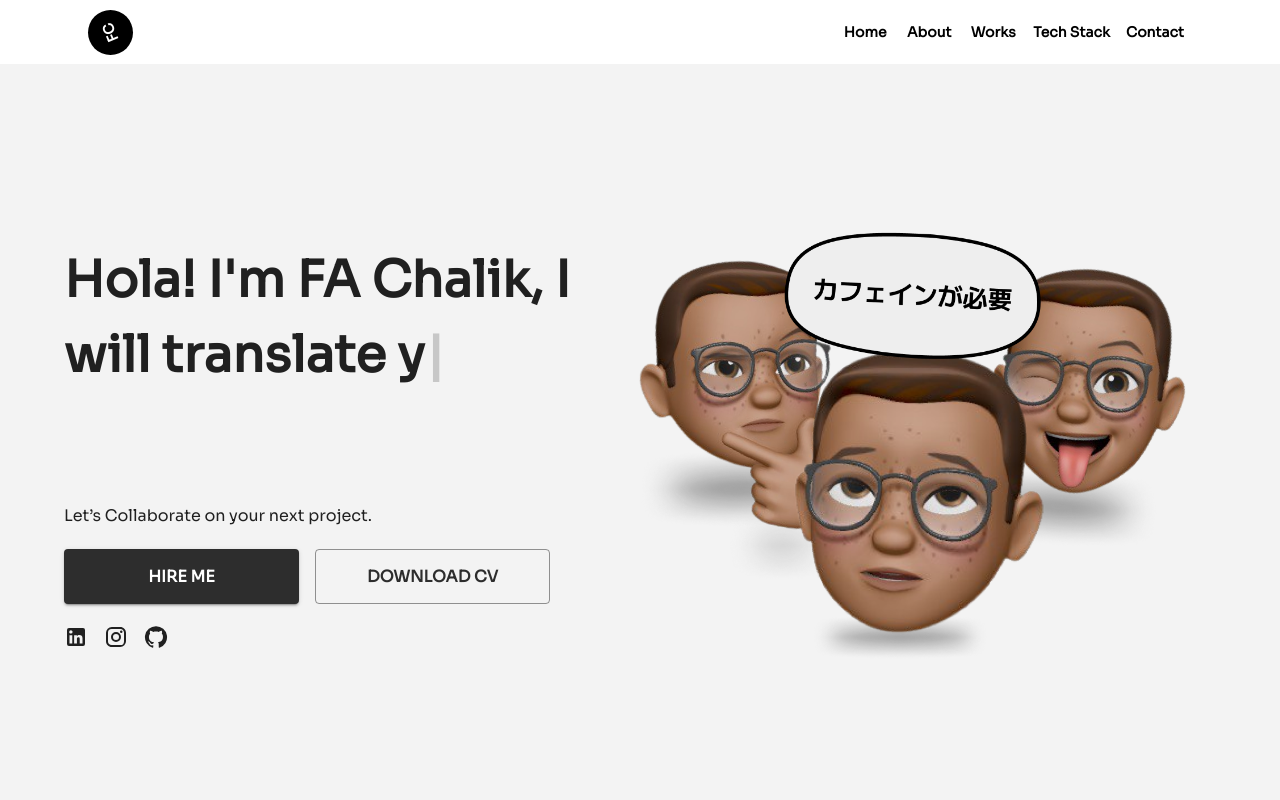
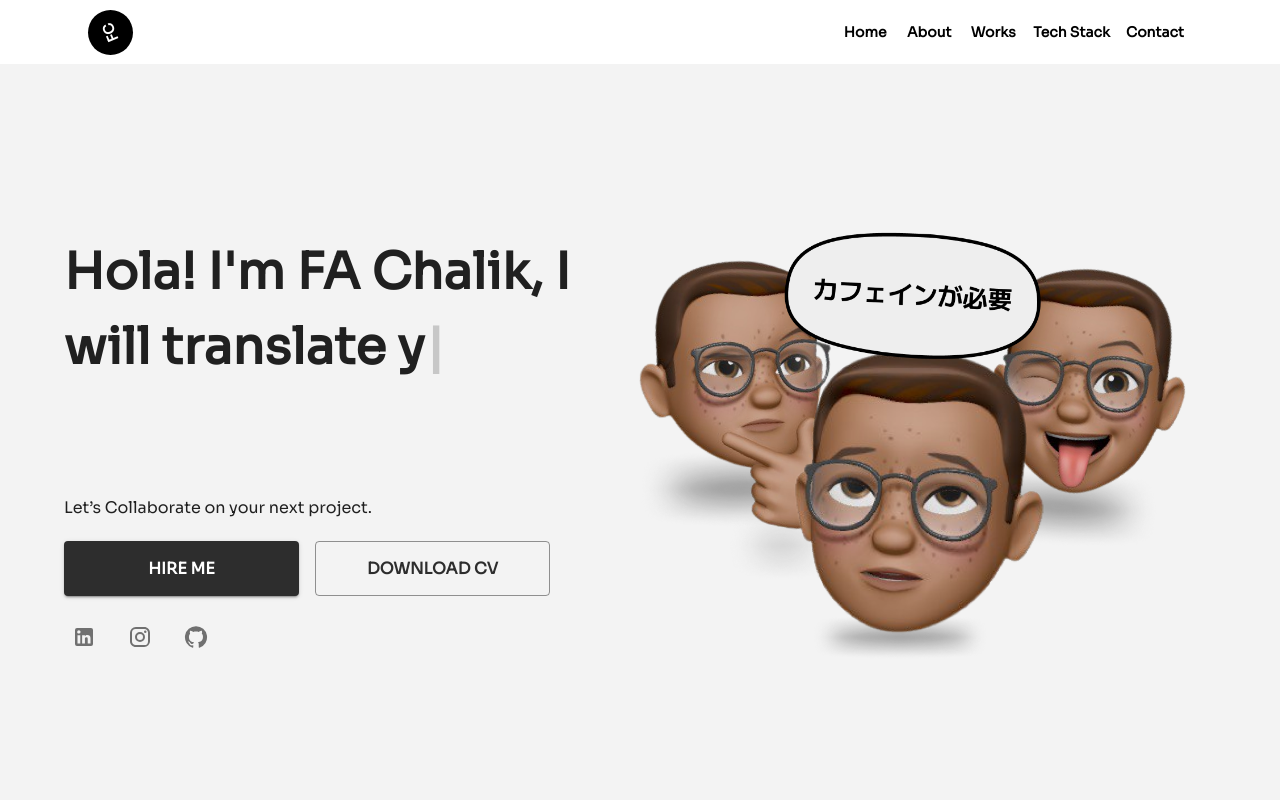
Before and after one commit to fachalik/porto_chalik, a Next.js app: page / in a window 1280 px wide. Shown: the top 800 px of the page. Built offline with nearby package versions, Linux system fonts and the light colour scheme.

Commit message:
feat: update style in header and sosial media 👌
update height in header and sosial media

```diff
--- a/components/Molecules/MFooter.tsx
+++ b/components/Molecules/MFooter.tsx
@@ -9,6 +9,9 @@ import {
   Box,
   Grid,
   TextField,
+  Link,
+  Tooltip,
+  IconButton,
 } from "@mui/material";
 
 import InstagramIcon from "@mui/icons-material/Instagram";
@@ -17,6 +20,15 @@ import GitHubIcon from "@mui/icons-material/GitHub";
 import AButton from "../Atoms/AButton";
 
 const MFooter = () => {
+  const ItemIcon = ({ href, children, tooltipData }: any) => {
+    return (
+      <Link href={href} underline="none" target={"_blank"}>
+        <Tooltip title={tooltipData}>
+          <IconButton>{children}</IconButton>
+        </Tooltip>
+      </Link>
+    );
+  };
   return (
     <Container
       maxWidth="xl"
@@ -65,9 +77,24 @@ const MFooter = () => {
               alignItems={"center"}
               spacing={2}
             >
-              <LinkedInIcon />
-              <InstagramIcon />
-              <GitHubIcon />
+              <ItemIcon
+                href={process.env.NEXT_PUBLIC_LINKEDIN_URL}
+                tooltipData={"fachalik"}
+              >
+                <LinkedInIcon />
+              </ItemIcon>
+              <ItemIcon
+                href={process.env.NEXT_PUBLIC_INSTAGRAM_URL}
+                tooltipData={"fachalik"}
+              >
+                <InstagramIcon />
+              </ItemIcon>
+              <ItemIcon
+                href={process.env.NEXT_PUBLIC_GITHUB_URL}
+                tooltipData={"fachalik"}
+              >
+                <GitHubIcon />
+              </ItemIcon>
             </Stack>
           </Stack>
           <Stack
--- a/components/Molecules/MThumbnail.tsx
+++ b/components/Molecules/MThumbnail.tsx
@@ -2,9 +2,17 @@
 
 import type { NextPage } from "next";
 import Image from "next/image";
-import { Stack, Container, Typography, Box } from "@mui/material";
+import {
+  Stack,
+  Container,
+  Typography,
+  Box,
+  Tooltip,
+  Link,
+} from "@mui/material";
 import Typewriter from "typewriter-effect";
 import InstagramIcon from "@mui/icons-material/Instagram";
+import IconButton from "@mui/material/IconButton";
 import LinkedInIcon from "@mui/icons-material/LinkedIn";
 import GitHubIcon from "@mui/icons-material/GitHub";
 // ** component
@@ -12,6 +20,15 @@ import AButton from "../Atoms/AButton";
 
 const MThumbnail = (props: any) => {
   const { handleMouseMove } = props;
+  const ItemIcon = ({ href, children, tooltipData }: any) => {
+    return (
+      <Link href={href} underline="none" target={"_blank"}>
+        <Tooltip title={tooltipData}>
+          <IconButton>{children}</IconButton>
+        </Tooltip>
+      </Link>
+    );
+  };
   return (
     <Container
       maxWidth="xl"
@@ -39,8 +56,8 @@ const MThumbnail = (props: any) => {
             width={{ md: "50vw" }}
             justifyContent={"center"}
           >
-            <Typography
-              height={{ xs: 50, md: 240 }}
+            <Box
+              height={{ xs: 100, md: 240 }}
               fontSize={{ xs: 22, sm: 50 }}
               fontWeight={"bold"}
               flexWrap={"wrap"}
@@ -55,7 +72,7 @@ const MThumbnail = (props: any) => {
                   loop: true,
                 }}
               />
-            </Typography>
+            </Box>
 
             <Typography
               fontSize={{ xs: 14, sm: 16 }}
@@ -69,7 +86,10 @@ const MThumbnail = (props: any) => {
               <AButton href={"/#contact"} variant={"contained"}>
                 Hire Me
               </AButton>
-              <AButton href="/" variant={"outlined"}>
+              <AButton
+                href={process.env.NEXT_PUBLIC_CV_URL}
+                variant={"outlined"}
+              >
                 Download CV
               </AButton>
             </Stack>
@@ -79,9 +99,24 @@ const MThumbnail = (props: any) => {
               alignItems={"center"}
               spacing={2}
             >
-              <LinkedInIcon />
-              <InstagramIcon />
-              <GitHubIcon />
+              <ItemIcon
+                href={process.env.NEXT_PUBLIC_LINKEDIN_URL}
+                tooltipData={"fachalik"}
+              >
+                <LinkedInIcon />
+              </ItemIcon>
+              <ItemIcon
+                href={process.env.NEXT_PUBLIC_INSTAGRAM_URL}
+                tooltipData={"fachalik"}
+              >
+                <InstagramIcon />
+              </ItemIcon>
+              <ItemIcon
+                href={process.env.NEXT_PUBLIC_GITHUB_URL}
+                tooltipData={"fachalik"}
+              >
+                <GitHubIcon />
+              </ItemIcon>
             </Stack>
           </Stack>
           <Box
```
Also changed, not shown: 1 other file (tests, documents, lock files or other folders).
